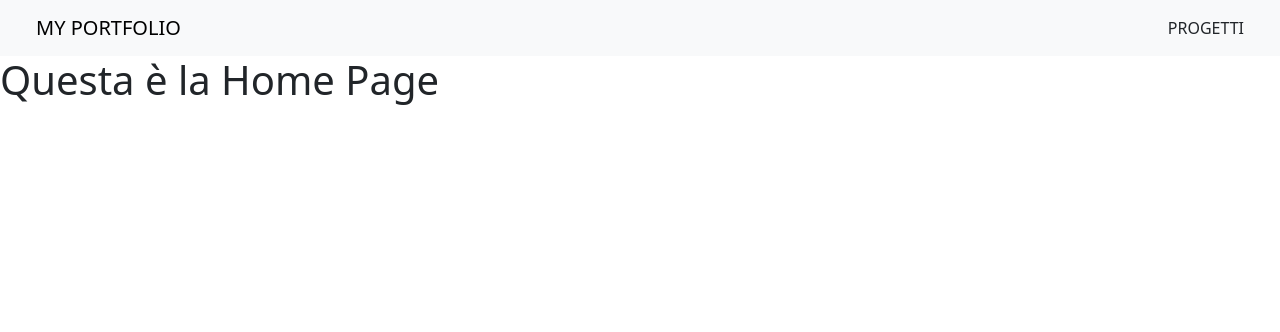
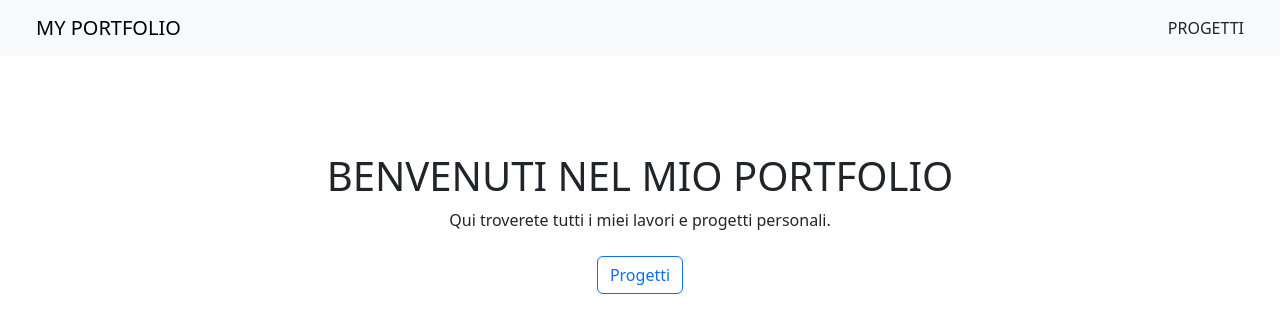
Before and after one commit to federicascognamiglio/laravel-portfolio-bonus, a React (Vite) app: page / in a window 1280 px wide. Shown: the top 332 px of the page. Built offline with nearby package versions, Linux system fonts and the light colour scheme.

Commit message:
feat: home page content added

```diff
--- a/src/pages/HomePage.jsx
+++ b/src/pages/HomePage.jsx
@@ -1,6 +1,12 @@
+import { Link } from "react-router-dom";
+
 function HomePage() {
     return (
-        <h1>Questa è la Home Page</h1>
+        <div className="container mt-5 d-flex flex-column align-items-center">
+            <h1 className="mt-5 mb-2">BENVENUTI NEL MIO PORTFOLIO</h1>
+            <p className="mb-4">Qui troverete tutti i miei lavori e progetti personali.</p>
+            <Link to="/projects" className="btn btn-outline-primary">Progetti</Link>
+        </div>
     )
 }
 
```
